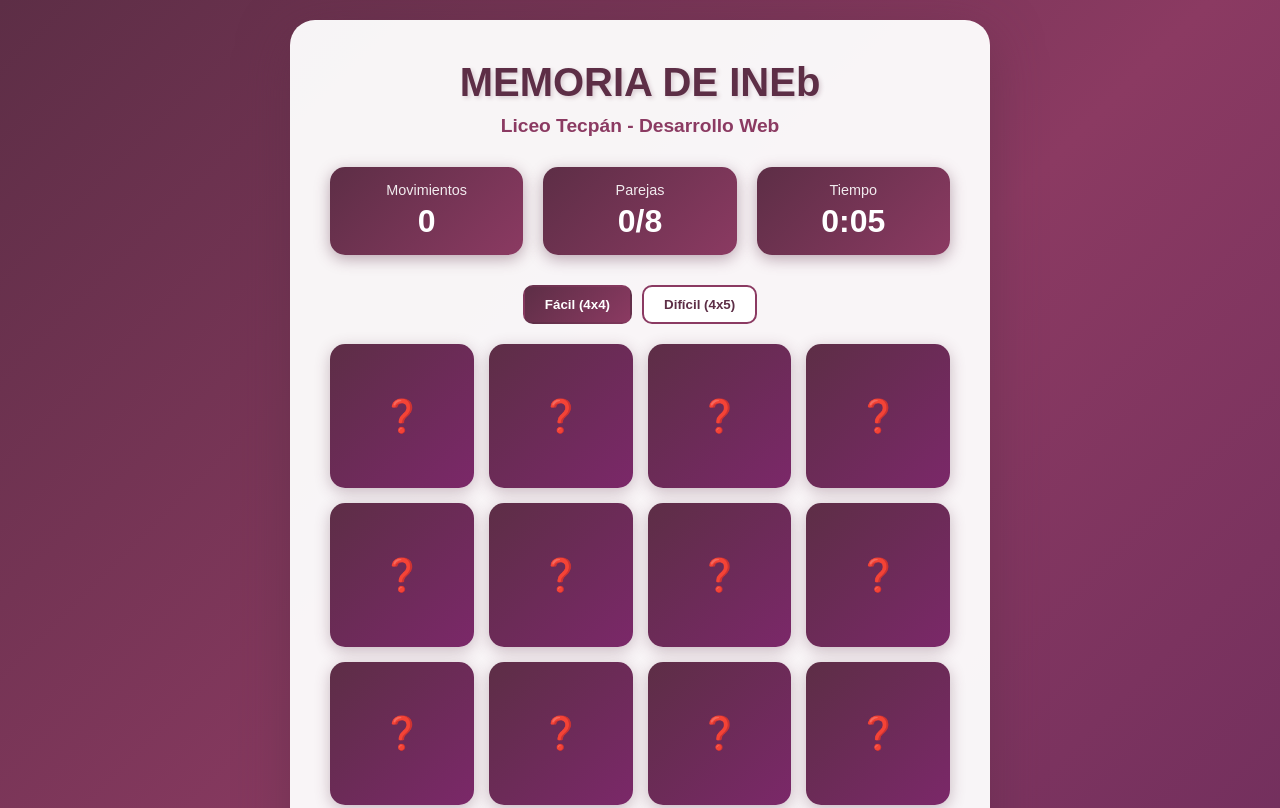
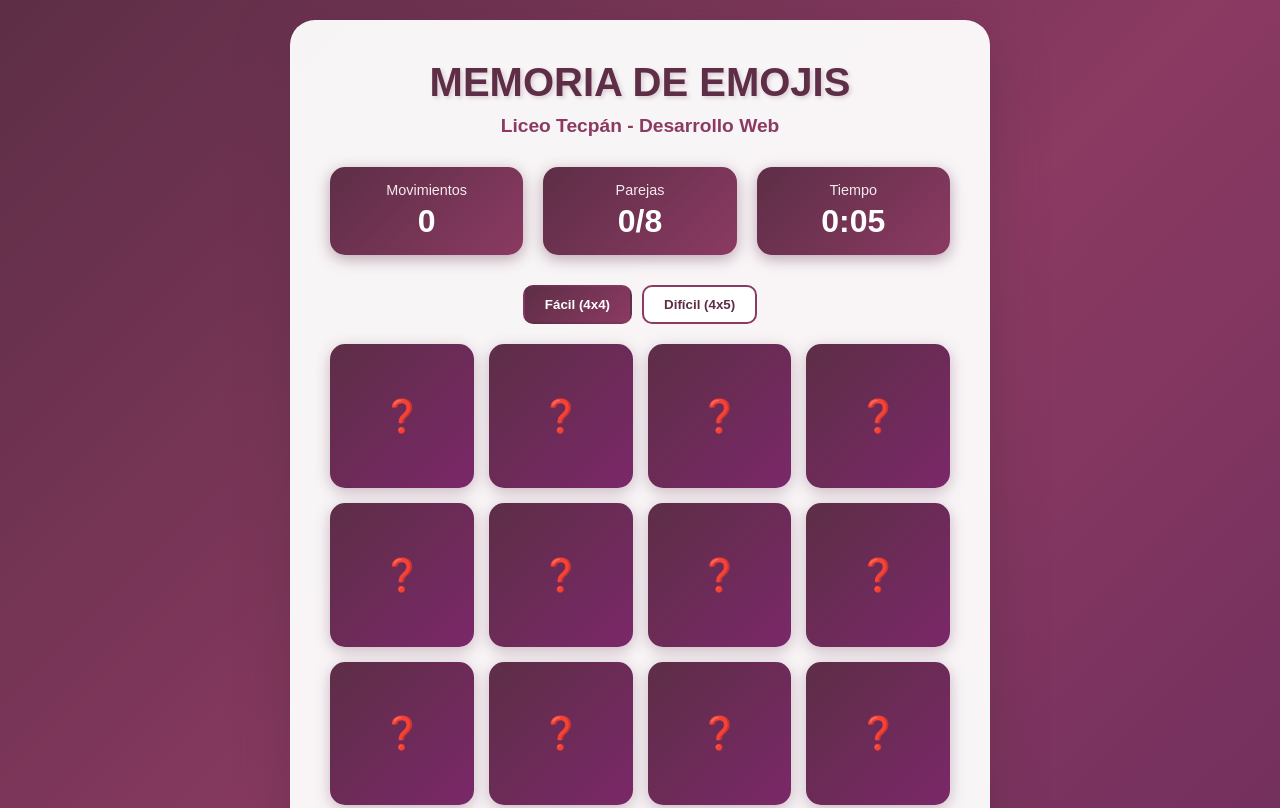
Before and after one commit to jromanv/juego, a plain HTML site: page index.html in a window 1280 px wide. Shown: the top 808 px of the page. Drawn offline with Linux system fonts and the light colour scheme.

Commit message:
Inicio del Juego 8

```diff
--- a/index.html
+++ b/index.html
@@ -270,7 +270,7 @@
 </head>
 <body>
     <div class="game-container">
-        <h1>MEMORIA DE INEb</h1>
+        <h1>MEMORIA DE EMOJIS</h1>
         <p class="subtitle">Liceo Tecpán - Desarrollo Web</p>
 
         <div class="stats-container">
```
